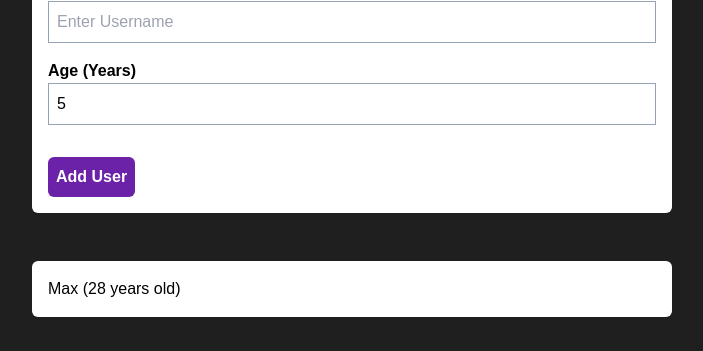
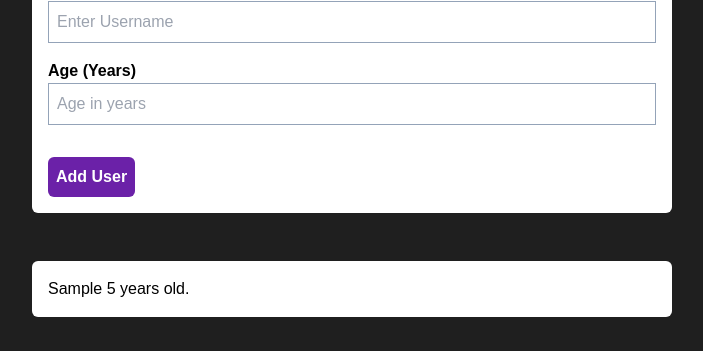
Before and after one commit to Hombre2014/-react-complete-guide-user-list, a React (Create React App) app: page / in a window 1280 px wide. Both pictures are taken after typing "Sample", "5" into the empty fields and a click on the button "Add User". Shown: the part 167-518 px from the top of the page, without its empty margins (288-991 px from the left). Built offline with nearby package versions, Linux system fonts and the light colour scheme; the HTML template or start-up script is replaced by a standard one.

Commit message:
Finish add new user function.

```diff
--- a/src/App.js
+++ b/src/App.js
@@ -3,25 +3,27 @@ import UsersList from './components/Users/UsersList';
 import AddUser from './components/Users/AddUser';
 
 function App() {
-  const [usersList, setUsersList] = useState({username:"", age:''});
+  const [usersList, setUsersList] = useState([]);
   const [username, setUsername] = useState('');
   const [age, setAge] = useState('');
 
   const addNewUserHandler = (newUser, newAge) => {
-    const updatedUsersList = { username: newUser, age: newAge };
-    setUsersList(usersList => ({
-      ...usersList,
-      ...updatedUsersList}));
-      console.log(updatedUsersList);
+    setUsersList(prevList => {
+      const updatedUsersList = [...prevList];
+      updatedUsersList.unshift({ username: newUser, age: newAge });
+      return updatedUsersList;
+    })
+  };
 
-      console.log(newUser, newAge);
-      return updatedUsersList;
-    };
+  const saveNewUserHandler = (enteredNewUser) => {
+    setUsername(enteredNewUser.username);
+    setAge(enteredNewUser.age);
+  };
 
   return (
     <div>
       <h1 className="text-2xl font-bold text-center text-white mt-12">Users List</h1>
-      <AddUser username={username} age={age} onNewUser={addNewUserHandler} />
+      <AddUser username={username} age={age} onNewUser={addNewUserHandler} onSaveNewUser={saveNewUserHandler} />
       <UsersList listOfUsers={usersList} />
     </div>
   );
--- a/src/components/Users/AddUser.js
+++ b/src/components/Users/AddUser.js
@@ -4,34 +4,36 @@ import Button from '../UI/Button';
 const AddUser = (props) => {
   const [newUser, setNewUser] = useState('');
   const [newAge, setNewAge] = useState('');
+
   const submitHandler = event => {
     event.preventDefault();
-    props.onNewUser(newUser, newAge)
-  }
+    props.onNewUser(newUser, newAge);
+    const enteredNewUser = {
+      username: newUser,
+      age: newAge
+    };
 
-  const buttonClickHandler = (e) => {
-    console.log(e);
+    props.onSaveNewUser(enteredNewUser);
+    setNewUser('');
+    setNewAge('');
   }
 
   const usernameChangeHandler = event => {
     setNewUser(event.target.value);
-    console.log(event.target.value);
-
   }
 
   const ageChangeHandler = event => {
     setNewAge(event.target.value);
-    console.log(event.target.value);
   }
 
   return (
     <div className="w-2/4 bg-white rounded-md p-4 flex mx-auto mt-12">
       <form className='flex flex-col w-full' onSubmit={submitHandler}>
         <label htmlFor='Username' className='font-bold'>Username</label>
-        <input type='text' title='username' value={props.username} onChange={usernameChangeHandler} placeholder='Enter Username' id='username' className='p-2 border border-solid border-slate-400' />
+        <input type='text' title='username' value={newUser} onChange={usernameChangeHandler} placeholder='Enter Username' id='username' className='p-2 border border-solid border-slate-400' />
         <label htmlFor='Age' className='mt-4 font-bold'>Age (Years)</label>
-        <input type='number' id='age' title='age' onChange={ageChangeHandler} placeholder='Age in years' className='p-2 border border-solid border-slate-400' />
-        <Button type='submit' onClick={buttonClickHandler} />
+        <input type='number' id='age' value={newAge} title='age' onChange={ageChangeHandler} placeholder='Age in years' className='p-2 border border-solid border-slate-400' />
+        <Button type='submit' />
       </form>
     </div>
   )
--- a/src/components/Users/UsersList.js
+++ b/src/components/Users/UsersList.js
@@ -1,13 +1,15 @@
 import React from 'react';
 
-const UsersList = () => {
+const UsersList = (props) => {
   return (
     <div className='w-2/4 bg-white rounded-md p-4 flex mx-auto mt-12'>
       <ul>
-        <li>Max (28 years old)</li>
+        {props.listOfUsers.map(user => (
+          <li key={user.username}>{user.username} {user.age} years old.</li>
+          ))}
       </ul>
     </div>
-  )
-}
+  );
+};
 
 export default UsersList;
```
